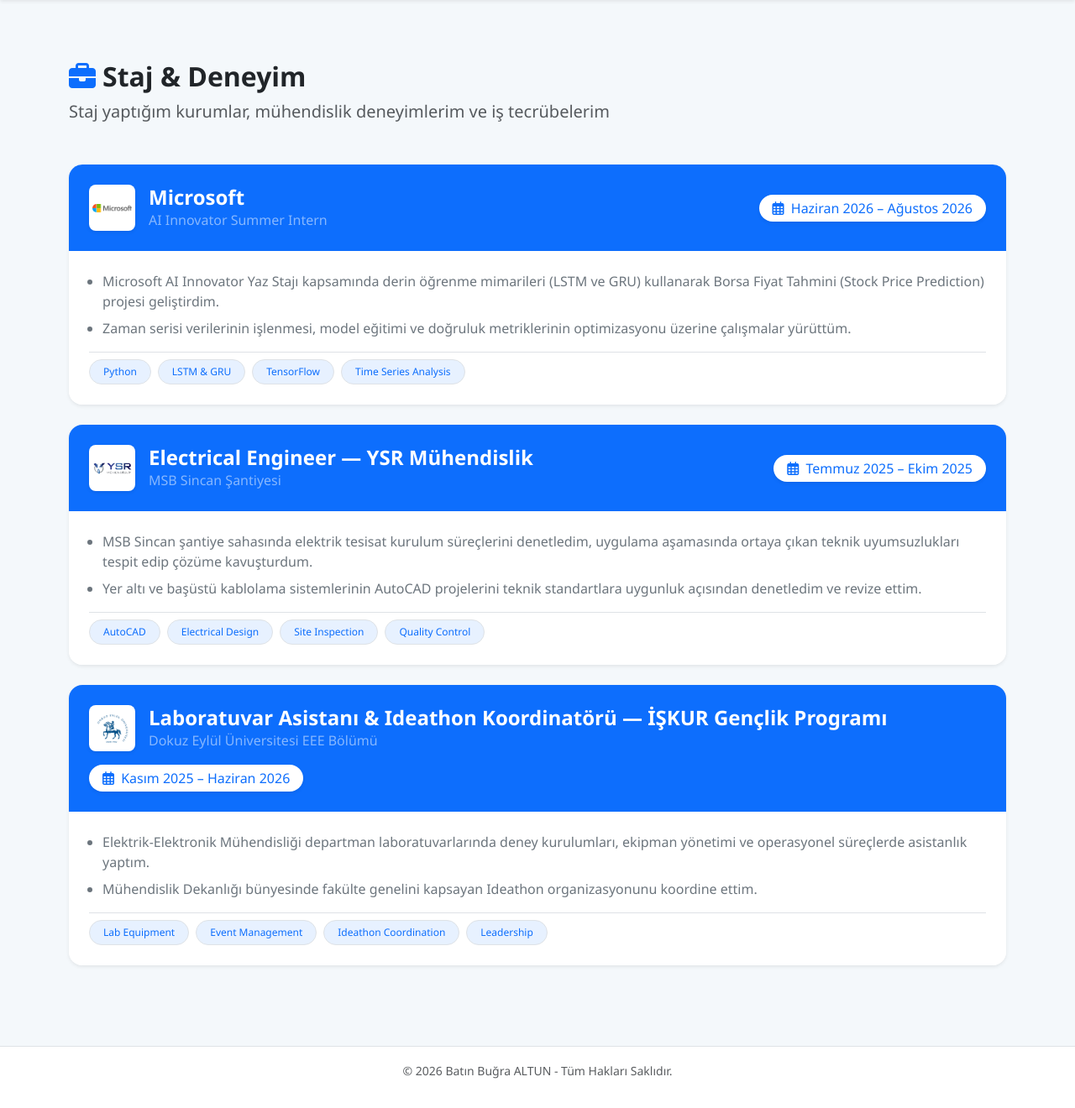
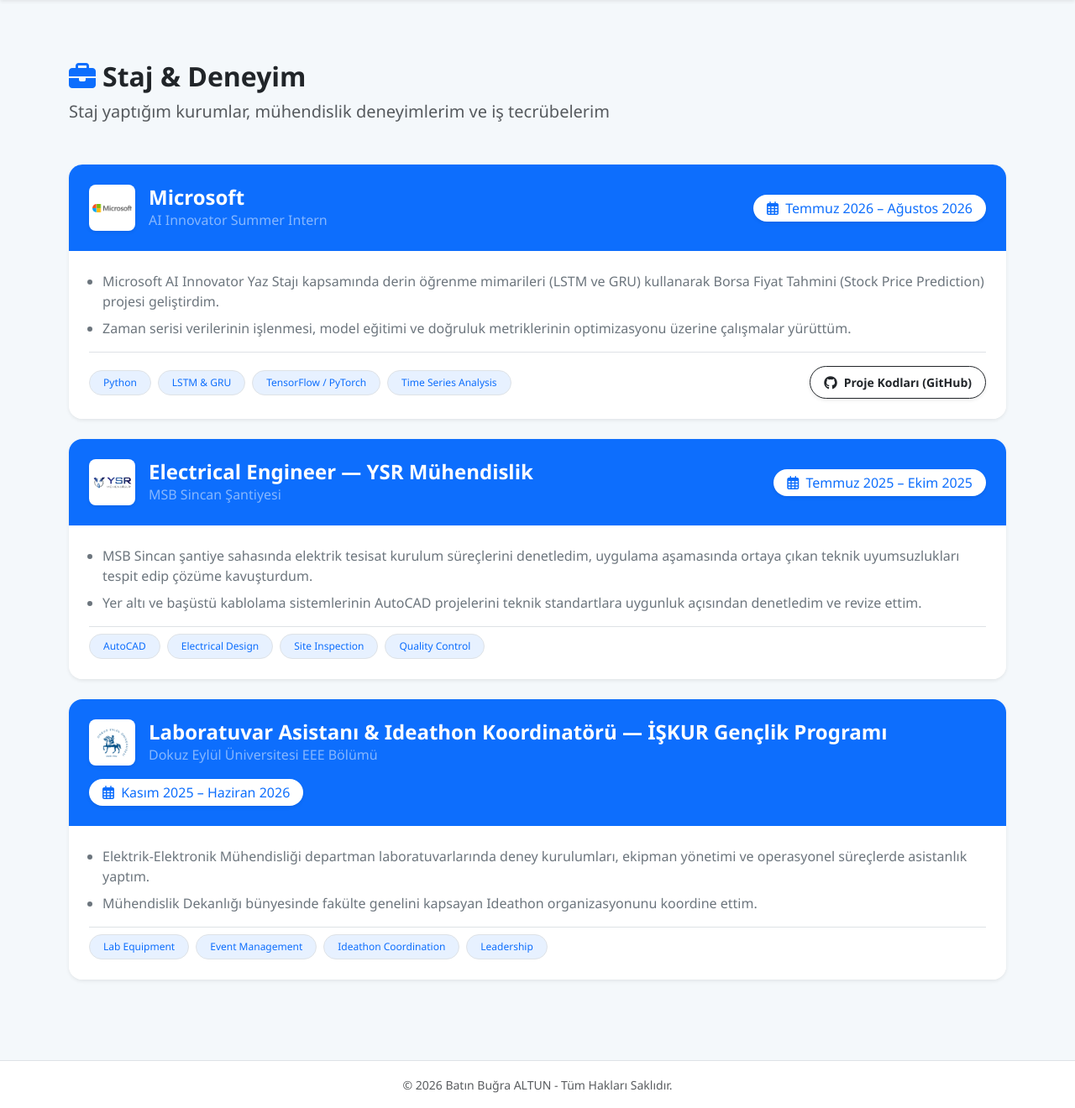
Before and after one commit to batinbugraaltun-dev/benim-cv-sitem, a Flask app: page /deneyim in a window 1280 px wide. Shown: the part 57-1377 px from the top of the page at 84% size. Before the commit the page ends 1342 px from the top, so only its background shows below. Run offline with Flask 3, Linux system fonts and the light colour scheme.

Commit message:
Microsoft stajina Stock-Price-Prediction GitHub repo baglantisi eklendi

```diff
--- a/templates/deneyim.html
+++ b/templates/deneyim.html
@@ -29,7 +29,7 @@
                 </div>
             </div>
             <div class="badge bg-white text-primary px-3 py-2 rounded-pill fw-medium shadow-sm fs-6">
-                <i class="fa-regular fa-calendar-days me-1"></i> Haziran 2026 – Ağustos 2026
+                <i class="fa-regular fa-calendar-days me-1"></i> Temmuz 2026 – Ağustos 2026
             </div>
         </div>
         <div class="card-body p-4 bg-white">
@@ -38,12 +38,20 @@
                 <li>Zaman serisi verilerinin işlenmesi, model eğitimi ve doğruluk metriklerinin optimizasyonu üzerine çalışmalar yürüttüm.</li>
             </ul>
 
-            <!-- Kullanılan Teknolojiler / Yetkinlikler (Pill Rozetler) -->
-            <div class="d-flex flex-wrap gap-2 pt-2 border-top">
-                <span class="badge rounded-pill fw-normal px-3 py-2 border" style="background-color: #e7f1ff; color: #0d6efd;">Python</span>
-                <span class="badge rounded-pill fw-normal px-3 py-2 border" style="background-color: #e7f1ff; color: #0d6efd;">LSTM & GRU</span>
-                <span class="badge rounded-pill fw-normal px-3 py-2 border" style="background-color: #e7f1ff; color: #0d6efd;">TensorFlow</span>
-                <span class="badge rounded-pill fw-normal px-3 py-2 border" style="background-color: #e7f1ff; color: #0d6efd;">Time Series Analysis</span>
+            <!-- Yetkinlik Rozetleri ve GitHub Butonu -->
+            <div class="d-flex flex-wrap align-items-center justify-content-between gap-3 pt-3 border-top">
+                <div class="d-flex flex-wrap gap-2">
+                    <span class="badge rounded-pill fw-normal px-3 py-2 border" style="background-color: #e7f1ff; color: #0d6efd;">Python</span>
+                    <span class="badge rounded-pill fw-normal px-3 py-2 border" style="background-color: #e7f1ff; color: #0d6efd;">LSTM & GRU</span>
+                    <span class="badge rounded-pill fw-normal px-3 py-2 border" style="background-color: #e7f1ff; color: #0d6efd;">TensorFlow / PyTorch</span>
+                    <span class="badge rounded-pill fw-normal px-3 py-2 border" style="background-color: #e7f1ff; color: #0d6efd;">Time Series Analysis</span>
+                </div>
+                <!-- GitHub Butonu -->
+                <a href="https://github.com/batinbugraaltun-dev/Stock-Price-Prediction-PyTorch"
+                   target="_blank"
+                   class="btn btn-outline-dark btn-sm rounded-pill px-3 py-2 fw-semibold d-inline-flex align-items-center gap-2 shadow-sm">
+                    <i class="fa-brands fa-github fs-6"></i> Proje Kodları (GitHub)
+                </a>
             </div>
         </div>
     </div>
@@ -75,7 +83,6 @@
                 <li>Yer altı ve başüstü kablolama sistemlerinin AutoCAD projelerini teknik standartlara uygunluk açısından denetledim ve revize ettim.</li>
             </ul>
 
-            <!-- Kullanılan Teknolojiler / Yetkinlikler (Pill Rozetler) -->
             <div class="d-flex flex-wrap gap-2 pt-2 border-top">
                 <span class="badge rounded-pill fw-normal px-3 py-2 border" style="background-color: #e7f1ff; color: #0d6efd;">AutoCAD</span>
                 <span class="badge rounded-pill fw-normal px-3 py-2 border" style="background-color: #e7f1ff; color: #0d6efd;">Electrical Design</span>
@@ -112,7 +119,6 @@
                 <li>Mühendislik Dekanlığı bünyesinde fakülte genelini kapsayan Ideathon organizasyonunu koordine ettim.</li>
             </ul>
 
-            <!-- Kullanılan Teknolojiler / Yetkinlikler (Pill Rozetler) -->
             <div class="d-flex flex-wrap gap-2 pt-2 border-top">
                 <span class="badge rounded-pill fw-normal px-3 py-2 border" style="background-color: #e7f1ff; color: #0d6efd;">Lab Equipment</span>
                 <span class="badge rounded-pill fw-normal px-3 py-2 border" style="background-color: #e7f1ff; color: #0d6efd;">Event Management</span>
@@ -123,4 +129,4 @@
     </div>
 
 </div>
-{% endblock %}git add .
+{% endblock %}
```
Also changed, not shown: templates/index.html (+10 -5 lines).
